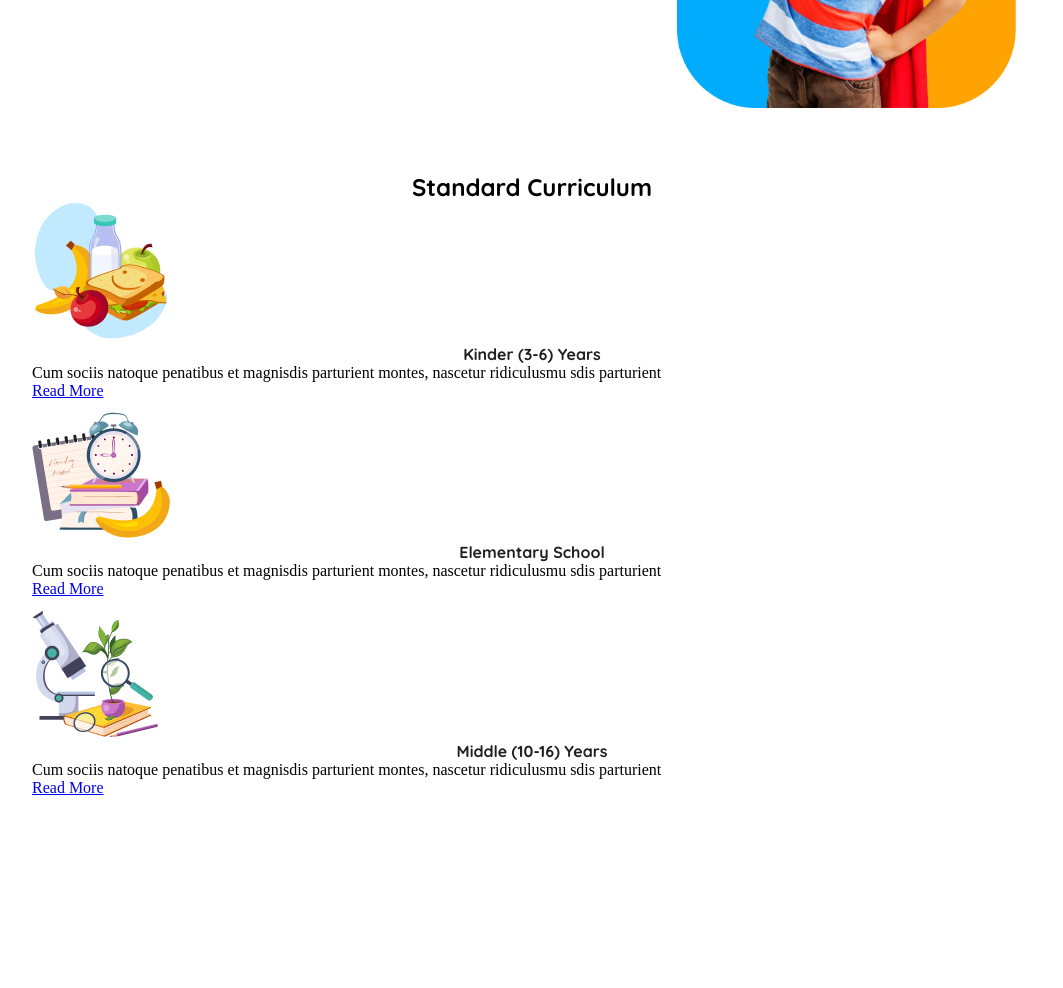
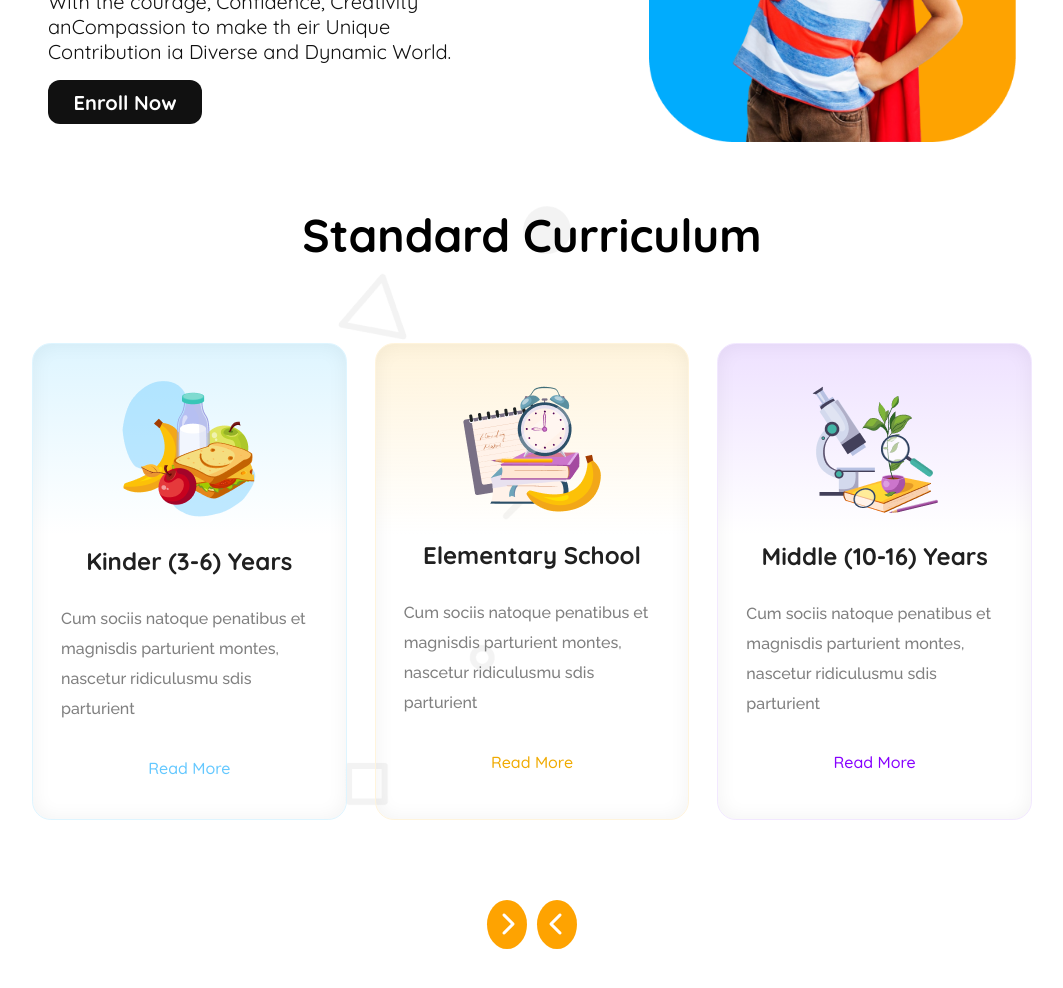
Before and after one commit to mamun-coderman/Kids-School, a plain HTML site: page index.html in a window 1280 px wide. Shown: the part 450-1438 px from the top of the page, without its empty margins (108-1171 px from the left). Before the commit the page ends 1307 px from the top, so only its background shows below. Drawn offline with Linux system fonts and the light colour scheme.

Commit message:
curriculum section complete

```diff
--- a/css/style.css
+++ b/css/style.css
@@ -210,7 +210,7 @@ main{
 .hero-content > p{
     font-family: var(--font-family);
     font-weight: 500;
-    font-size: 14px;
+    font-size: 0.87rem;
     color: var(--black);
     margin-top: 1.12rem;
     margin-bottom: 1.23rem;
@@ -244,12 +244,34 @@ main{
         gap: 3.12rem;
     }
 
-    .hero-photo > img{
-        width: 100%;
+    .hero-photo{
+        flex: 1;
+        text-align: right;
     }
 
     .hero-content{
         text-align: left;
+        flex: 1;
+    }
+
+    .hero-content > h1{
+        font-size: 3.5rem;
+        line-height: 109%;
+    }
+
+    .hero-content > p{
+        font-weight: 400;
+        font-size: 1.25rem;
+        margin-top: 1.5rem;
+        margin-bottom: 1.5rem;
+    }
+
+    .btn-design{
+        text-decoration: none;
+        padding: 0.6rem 1.6rem;
+        border-radius: 0.75rem;
+        font-size: 1.25rem;
+        line-height: 150%;
     }
 
 }
@@ -273,10 +295,36 @@ main{
 .card-container{
     flex-direction: column;
     gap: 0.75rem;
+    margin-top: 1.25rem;
 }
 
 .card-one, .card-two, .card-three{
+    border-radius: 0.8rem;
+    padding: 2.25rem 1.75rem;
+    display: flex;
+    flex-direction: column;
+    gap: 1.37rem;
+    justify-content: center;
+    align-items: center;
+}
 
+.card-one{
+    border: 0.64px solid #def5ff;
+    box-shadow: inset 0 0 19px 1px rgba(0, 0, 0, 0.05);
+    background: linear-gradient(180deg,  #def5ff 0%, rgba(255, 255, 255, 0) 40%);
+}
+
+
+.card-two{
+    border: 0.64px solid #fff4dc;
+    box-shadow: inset 0 0 19px 1px rgba(0, 0, 0, 0.05);
+    background: linear-gradient(180deg, #fff4dc 0%, rgba(255, 255, 255, 0) 40%);
+}
+
+.card-three{
+    border: 0.64px solid #f2e8ff;
+    box-shadow: inset 0 0 19px 1px rgba(0, 0, 0, 0.05);
+    background: linear-gradient(180deg,  #eee1ff 0%, rgba(255, 255, 255, 0) 40%);
 }
 
 .card-heading{
@@ -287,3 +335,85 @@ main{
     color: #202020;
     text-align: center;
 }
+
+.card-text, .card-link{
+    font-weight: 500;
+    font-size: 0.62rem;
+    line-height: 188%;
+}
+
+.card-text{
+    font-family: var(--second-family);
+    color: #808080;
+}
+
+.card-link{
+    text-decoration: none;
+    font-family: var(--font-family);
+}
+
+#card-link-1{
+    color:  #64c8ff;
+}
+
+#card-link-3{
+    color: #8700ff;
+}
+
+#card-link-2{
+    color:  #f0aa00;
+}
+
+/* carriculum part for mobile ends and for desktop starts  */
+
+@media screen and (min-width: 768px) {
+
+    .curriculum-section{
+        background-image: url(../assets/bg.png);
+    }
+
+    .heading-common{
+        font-size: 2.87rem;
+    }
+
+    .card-container{
+        flex-direction: row;
+        gap: 1.75rem;
+        margin-top: 5rem;
+    }
+
+    .card-one, .card-two, .card-three{
+        border-radius: 1.18rem;
+        gap: 1.75rem;
+    }
+
+    .card-heading{
+        font-size: 1.5rem;
+    }
+
+    .card-text, .card-link{
+        font-size: 1rem;
+    }
+
+    .chevron{
+        margin-top: 5rem;
+        justify-content: center;
+        gap: 0.6rem;
+    }
+
+    .chevron > span{
+        padding: 0.8rem;
+        border-radius: 100%;
+        font-family: var(--font3);
+        font-weight: 900;
+        font-size: 1.5rem;
+        line-height: 100%;
+        text-align: center;
+        color: #fff;
+        background-color: var(--orange);
+
+    }
+
+}
+
+/* carriculum section for desktop ends */
--- a/index.html
+++ b/index.html
@@ -10,6 +10,7 @@
     <link rel="preconnect" href="https://fonts.googleapis.com">
     <link rel="preconnect" href="https://fonts.gstatic.com" crossorigin>
     <link href="https://fonts.googleapis.com/css2?family=Raleway:ital,wght@0,500;1,500&display=swap" rel="stylesheet">
+    <link rel="stylesheet" href="https://cdnjs.cloudflare.com/ajax/libs/font-awesome/6.5.0/css/all.min.css">
     <link rel="stylesheet" href="css/style.css">
 </head>
 <body>
@@ -51,26 +52,32 @@
         <section class="curriculum-section">
             <h2 class="heading-common">Standard Curriculum</h2>
             <div class="card-container dis-flex">
-                <div class="card-one">
+                <div class="card-one" id="card-1">
                     <img src="assets/kinder.png" alt="kinder school photo   aligned here">
                     <h3 class="card-heading">Kinder (3-6) Years</h3>
                     <p class="card-text">Cum sociis natoque penatibus et    magnisdis parturient montes, nascetur ridiculusmu sdis     parturient</p>
-                    <a href="#" class="card-link">Read More</a>
+                    <a href="#" class="card-link" id="card-link-1">Read More</a>
                 </div>
                 <div class="card-two">
                     <img src="assets/elementary.png" alt="elementary school     photo aligned here">
                     <h3 class="card-heading">Elementary School</h3>
                     <p class="card-text">Cum sociis natoque penatibus et    magnisdis parturient montes, nascetur ridiculusmu sdis     parturient</p>
-                    <a href="#" class="card-text">Read More</a>
+                    <a href="#" class="card-link" id="card-link-2">Read More</a>
                 </div>
                 <div class="card-three">
                     <img src="assets/middle.png" alt="middle school photo   aligned here">
                     <h3 class="card-heading">Middle (10-16) Years</h3>
                     <p class="card-text">Cum sociis natoque penatibus et    magnisdis parturient montes, nascetur ridiculusmu sdis     parturient</p>
-                    <a href="#">Read More</a>
+                    <a href="#" class="card-link" id="card-link-3">Read More</a>
                 </div>
             </div>
+            <div class="chevron dis-flex">
+                <span><i class="fa-solid fa-chevron-right"></i></span>
+                <span><i class="fa-solid fa-chevron-left"></i></span>
+            </div>
         </section>
+
+        <!-- curriculum section ends here -->
 
     </main>
 
```
